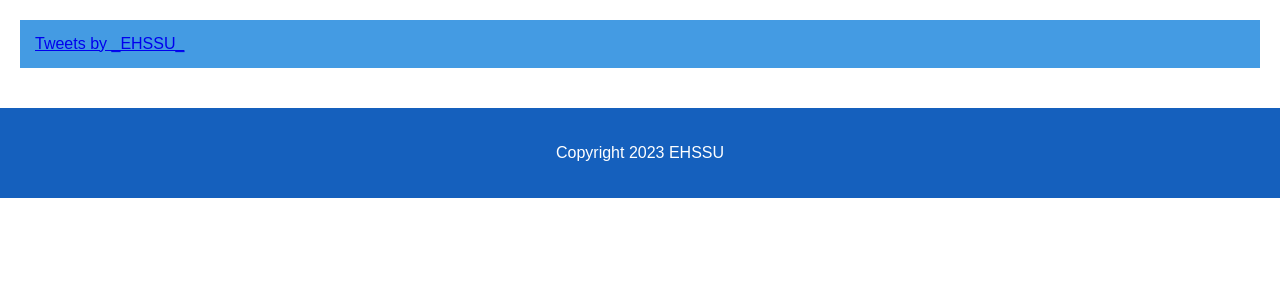
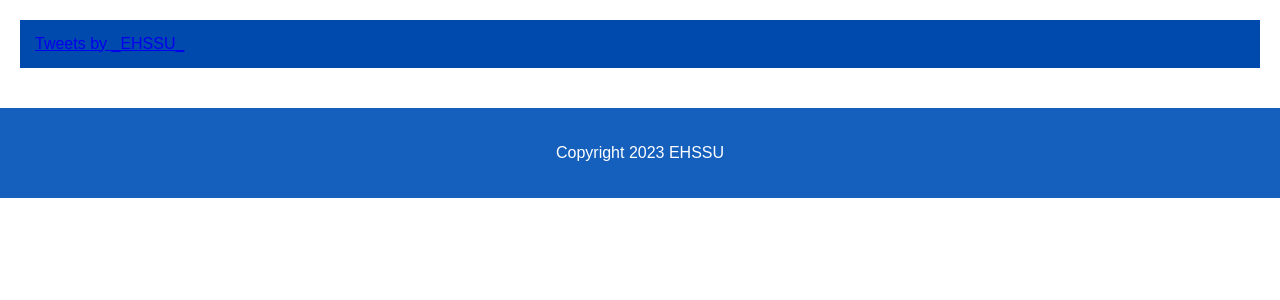
Before and after one commit to FCSUnion/FCSUnion.github.io, a PHP site: page /news.html in a window 1280 px wide. Shown: the part 276-576 px from the top of the page. Run offline with PHP 8.4, Linux system fonts and the light colour scheme; some libraries are stand-ins or nearby versions.

Commit message:
Update style.css

```diff
--- a/style.css
+++ b/style.css
@@ -51,7 +51,7 @@ li {
 }
 
 nav a:hover {
-    background-color: #008cb4;
+    background-color: #004aad;
     color: blue;
     transition: 0.3s;
 }
@@ -61,7 +61,7 @@ main {
 }
 
 section {
-  background-color:#449be3;
+  background-color:#004aad;
   padding: 15px;
   color: white;
 }
```
